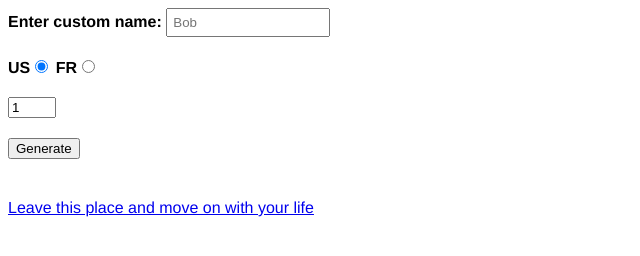
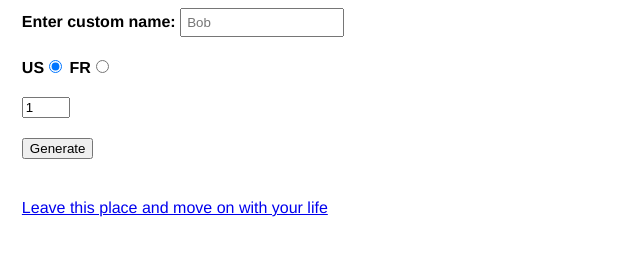
Before and after one commit to nickberliner1/random-sentence-generator-2.0, a plain HTML site: page index.html in a window 1280 px wide. Shown: the whole page, without its empty margins (0-640 px from the left). Drawn offline with Linux system fonts and the light colour scheme.

Commit message:
formatting

```diff
--- a/index.html
+++ b/index.html
@@ -6,24 +6,25 @@
     <meta name="viewport" content="width=device-width">
     <link rel="stylesheet" href="./main.css">
 
-    <title>Nick's OC Project 5</title>
+    <title>Funny Question Generator</title>
 
 
       </head>
 
   <body>
-    <div>
+    <div class="everything">
+        <div class="name">
           <label for="customname">Enter custom name:</label>
           <input id="customname" type="text" placeholder="Bob">
         </div>
-    <div>
+        <div class="checkboxes">
           <label for="us">US</label><input id="us" type="radio" name="usfr" value="us" checked>
           <label for="fr">FR</label><input id="fr" type="radio" name="usfr" value="fr">
         </div>
-    <div>
+        <div class="amount">
           <input id="quoteNumber" type="number" min="1" max="5" step="1" value="1">
         </div>
-    <div>
+        <div class="generate">
           <button class="generate">Generate</button>
         </div>
 
@@ -32,8 +33,9 @@
 
 
         <a href=# id="close-window">Leave this place and move on with your life</a>
+    </div>
 
-
+    <script>"https://stackpath.bootstrapcdn.com/bootstrap/4.5.2/js/bootstrap.min.js"</script>
     <script src="js/javascript.js"></script>
   </body>
 </html>
--- a/main.css
+++ b/main.css
@@ -2,6 +2,8 @@ body {
     font-family: helvetica, sans-serif;
     width: 350px;
     align-content: center;
+    display: flex;
+    justify-content: space-evenly;
   }
 
   label {
@@ -17,9 +19,16 @@ body {
     width: 150px;
   }
 
+.everything {
+
+    top: 50%;
+    left: 50%;
+}
+
   .story {
     background: #FFC125;
     color: #5E2612;
     padding: 10px;
     visibility: hidden;
+    flex-grow: inherit;
   }
```
Lines whose indentation alone changed are shown as unchanged.
